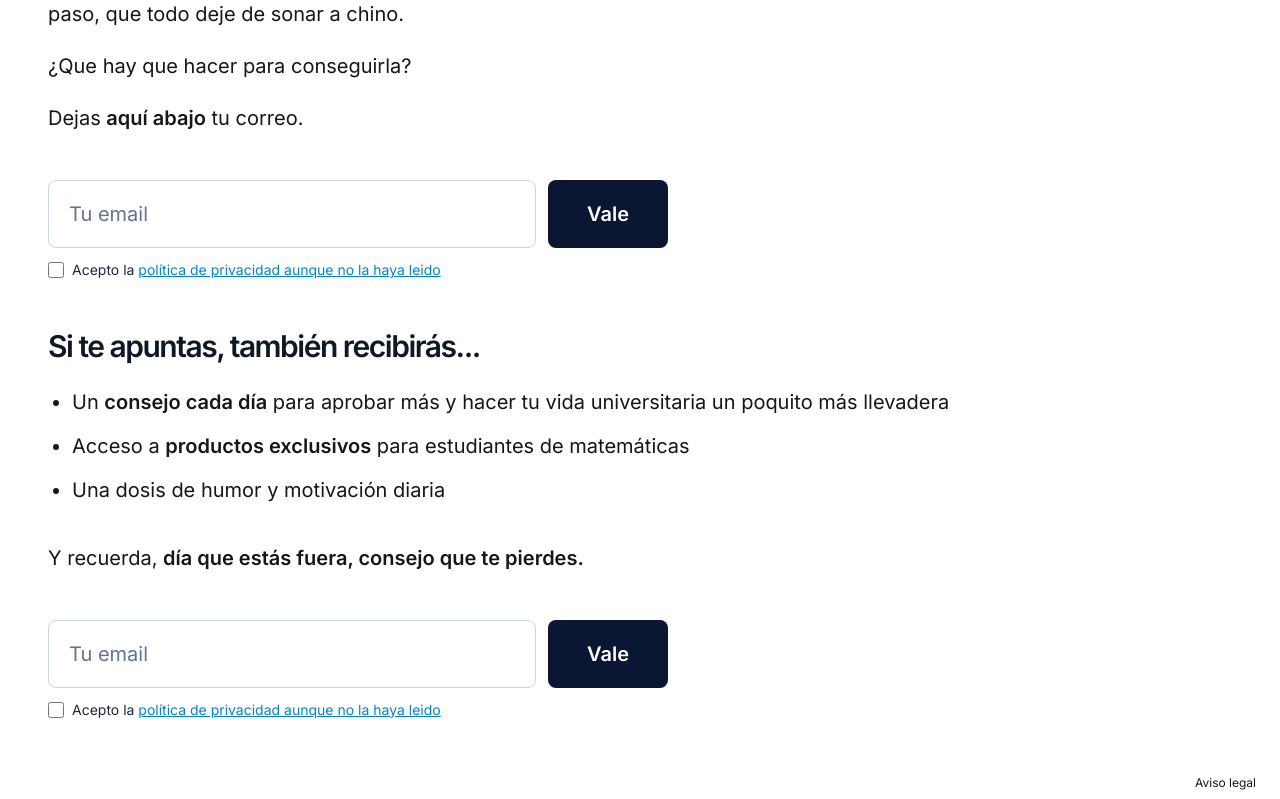
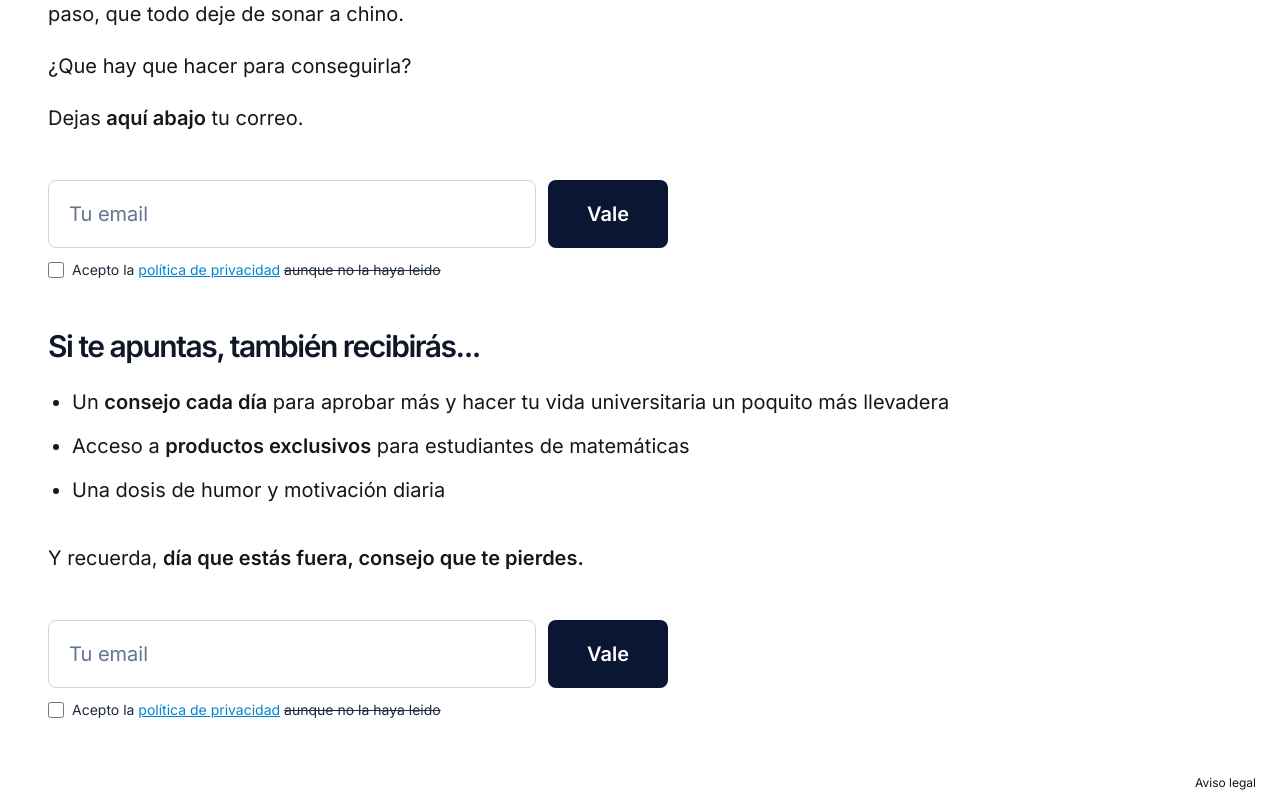
Before and after one commit to MariaLipiz/matessindramas, a Next.js app: page / in a window 1280 px wide. Shown: the part 931-1730 px from the top of the page. Built offline with nearby package versions, Linux system fonts and the light colour scheme.

Commit message:
Mensaje politica privacidad

```diff
--- a/src/components/newsletter/BaseNewsletterForm.tsx
+++ b/src/components/newsletter/BaseNewsletterForm.tsx
@@ -138,8 +138,9 @@ export default function BaseNewsletterForm({
             <span>
               Acepto la{" "}
               <Link href="/legal" className="text-sky-600 underline">
-                política de privacidad aunque no la haya leido
-              </Link>
+                política de privacidad
+              </Link>&nbsp;
+              <span className="line-through">aunque no la haya leido</span>
             </span>
           </label>
         </div>
```
